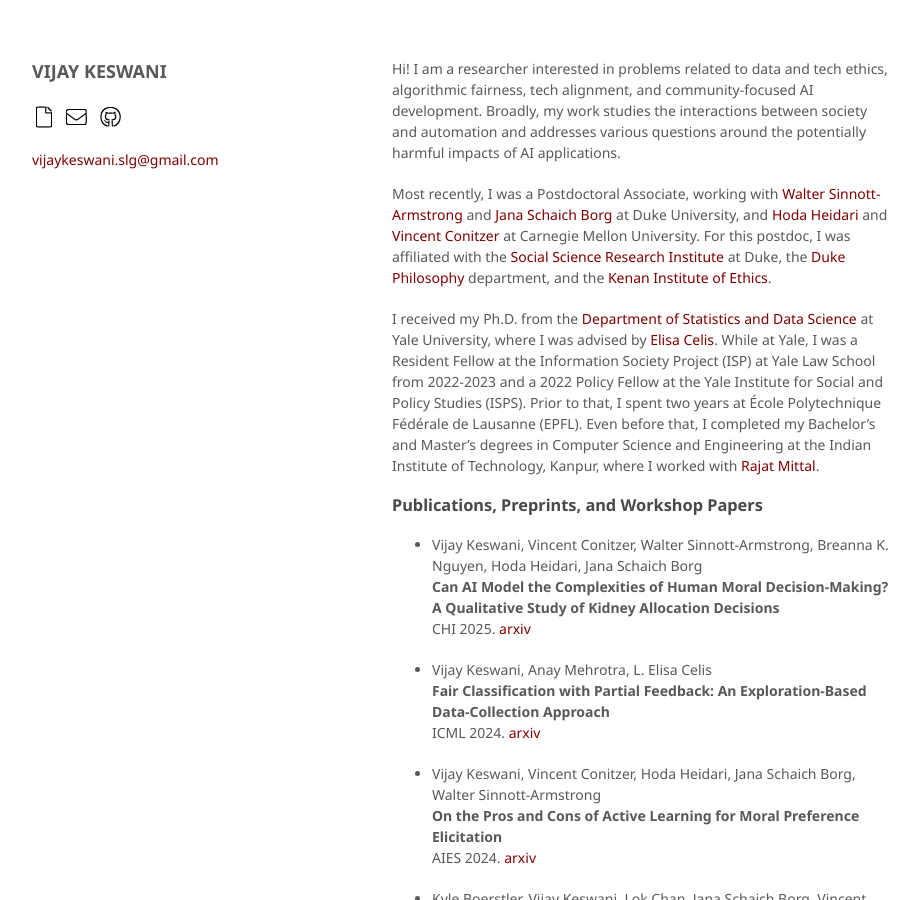
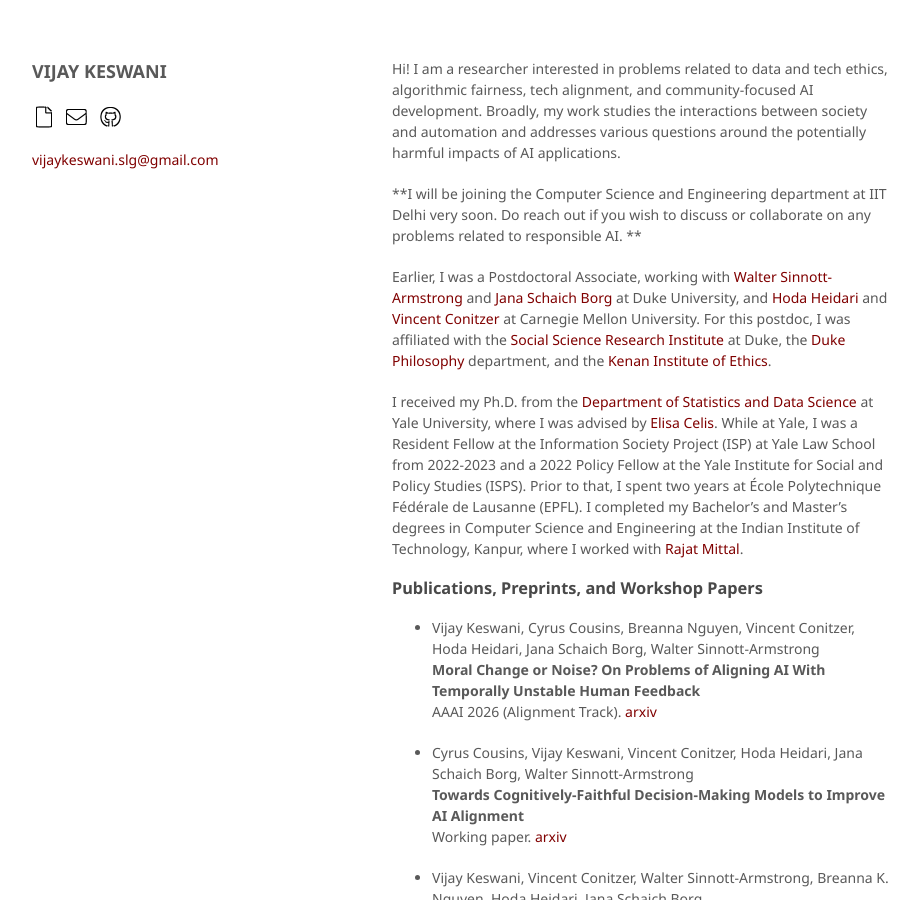
Before and after one commit to vijaykeswani/vijaykeswani.github.io, a Jekyll site: the page built from index.md, in a window 1280 px wide and 900 px high. Shown: the whole window, without its empty margins (178-1097 px from the left). Built offline with Jekyll 4.4.1, drawn with Linux system fonts in a browser that asks for light colours; nearby versions of some CDN libraries; a script that is not in the unit is left out.

Commit message:
Update affiliations and pubs

```diff
--- a/index.md
+++ b/index.md
@@ -5,11 +5,23 @@ layout: default
 
 Hi! I am a researcher interested in problems related to data and tech ethics, algorithmic fairness, tech alignment, and community-focused AI development. Broadly, my work studies the interactions between society and automation and addresses various questions around the potentially harmful impacts of AI applications.
 
-Most recently, I was a Postdoctoral Associate, working with [Walter Sinnott-Armstrong](https://www.sinnott-armstrong.com/) and [Jana Schaich Borg](https://scholars.duke.edu/person/borg) at Duke University, and [Hoda Heidari](https://www.cs.cmu.edu/~hheidari/) and [Vincent Conitzer](http://www.cs.cmu.edu/~conitzer/) at Carnegie Mellon University. For this postdoc, I was affiliated with the [Social Science Research Institute](https://ssri.duke.edu/) at Duke, the [Duke Philosophy](https://philosophy.duke.edu/) department, and the [Kenan Institute of Ethics](https://kenan.ethics.duke.edu/).
+**I will be joining the Computer Science and Engineering department at IIT Delhi very soon. Do reach out if you wish to discuss or collaborate on any problems related to responsible AI.
+**
 
-I received my Ph.D. from the [Department of Statistics and Data Science](https://statistics.yale.edu/) at Yale University, where I was advised by [Elisa Celis](https://datascienceethics.org/elisacelis/). While at Yale, I was a Resident Fellow at the Information Society Project (ISP) at Yale Law School from 2022-2023 and a 2022 Policy Fellow at the Yale Institute for Social and Policy Studies (ISPS). Prior to that, I spent two years at École Polytechnique Fédérale de Lausanne (EPFL). Even before that, I completed my Bachelor's and Master's degrees in Computer Science and Engineering at the Indian Institute of Technology, Kanpur, where I worked with [Rajat Mittal](https://cse.iitk.ac.in/users/rmittal).
+Earlier, I was a Postdoctoral Associate, working with [Walter Sinnott-Armstrong](https://www.sinnott-armstrong.com/) and [Jana Schaich Borg](https://scholars.duke.edu/person/borg) at Duke University, and [Hoda Heidari](https://www.cs.cmu.edu/~hheidari/) and [Vincent Conitzer](http://www.cs.cmu.edu/~conitzer/) at Carnegie Mellon University. For this postdoc, I was affiliated with the [Social Science Research Institute](https://ssri.duke.edu/) at Duke, the [Duke Philosophy](https://philosophy.duke.edu/) department, and the [Kenan Institute of Ethics](https://kenan.ethics.duke.edu/).
+
+I received my Ph.D. from the [Department of Statistics and Data Science](https://statistics.yale.edu/) at Yale University, where I was advised by [Elisa Celis](https://datascienceethics.org/elisacelis/). While at Yale, I was a Resident Fellow at the Information Society Project (ISP) at Yale Law School from 2022-2023 and a 2022 Policy Fellow at the Yale Institute for Social and Policy Studies (ISPS). Prior to that, I spent two years at École Polytechnique Fédérale de Lausanne (EPFL). I completed my Bachelor's and Master's degrees in Computer Science and Engineering at the Indian Institute of Technology, Kanpur, where I worked with [Rajat Mittal](https://cse.iitk.ac.in/users/rmittal).
 
 ### Publications, Preprints, and Workshop Papers
+
+*   Vijay Keswani, Cyrus Cousins, Breanna Nguyen, Vincent Conitzer, Hoda Heidari, Jana Schaich Borg, Walter Sinnott-Armstrong\\
+    <b> Moral Change or Noise? On Problems of Aligning AI With Temporally Unstable Human Feedback</b>\\
+    AAAI 2026 (Alignment Track). [arxiv](https://arxiv.org/pdf/2511.10032)
+
+*   Cyrus Cousins, Vijay Keswani, Vincent Conitzer, Hoda Heidari, Jana Schaich Borg, Walter Sinnott-Armstrong\\
+    <b> Towards Cognitively-Faithful Decision-Making Models to Improve AI Alignment</b>\\
+    Working paper. [arxiv](https://arxiv.org/abs/2509.04445)
+
 *   Vijay Keswani, Vincent Conitzer, Walter Sinnott-Armstrong, Breanna K. Nguyen, Hoda Heidari, Jana Schaich Borg\\
     <b> Can AI Model the Complexities of Human Moral Decision-Making? A Qualitative Study of Kidney Allocation Decisions</b>\\
     CHI 2025. [arxiv](https://arxiv.org/abs/2503.00940)
```
